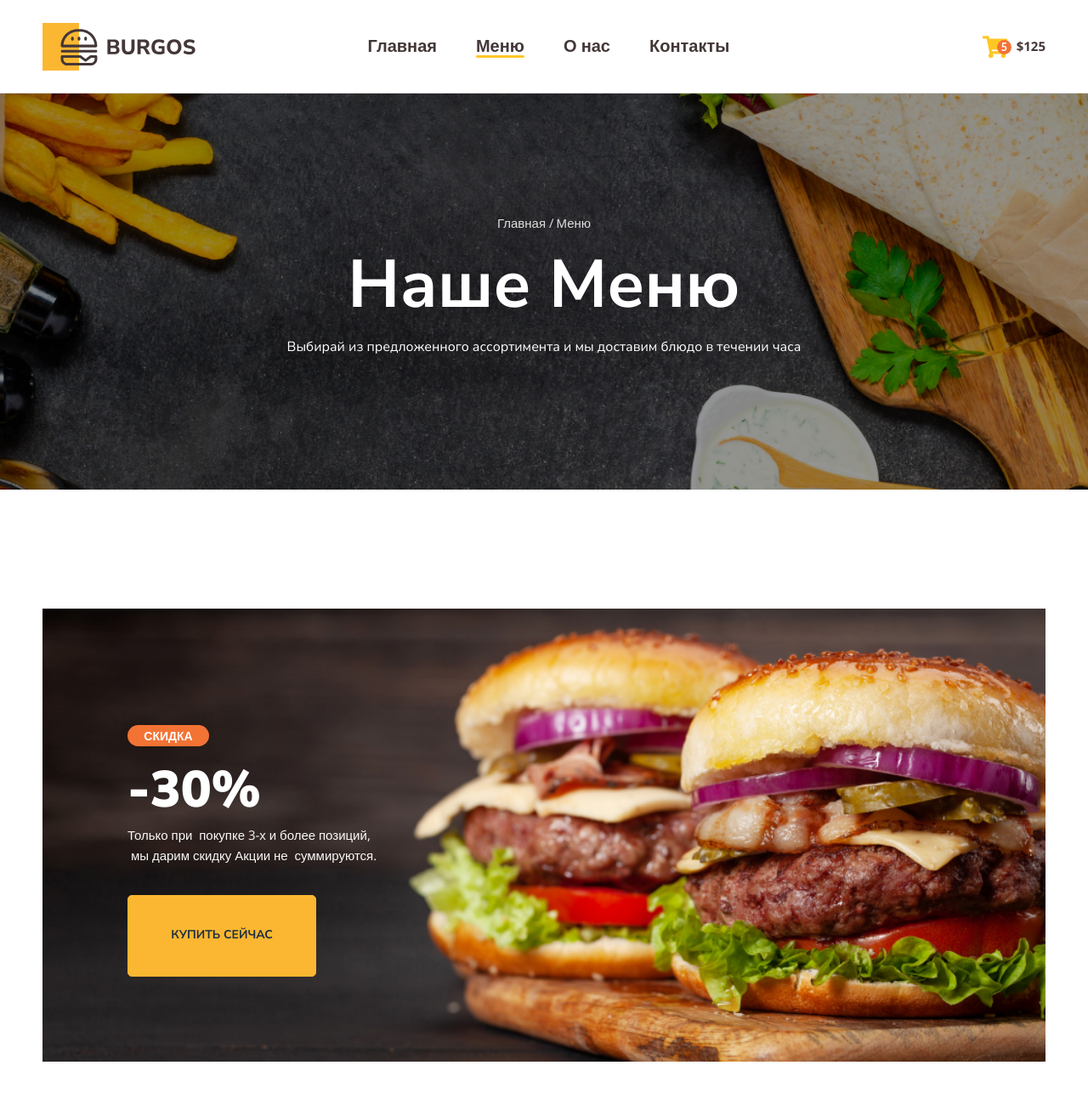
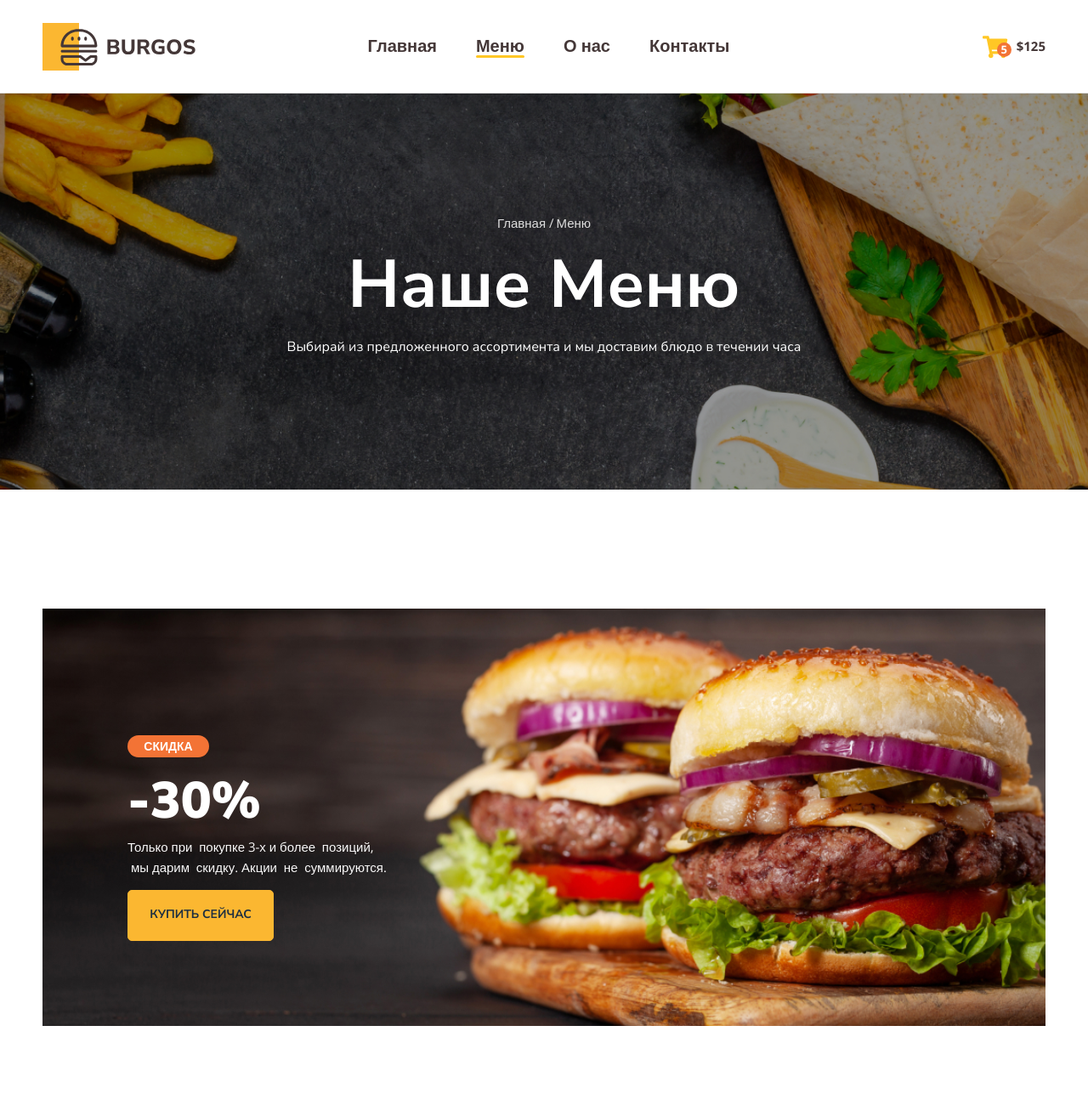
Before and after one commit to SashaSuperKot/Module01-Burger, a plain HTML site: page menu.html in a window 1280 px wide. Shown: the top 1300 px of the page at 85% size. Drawn offline with nearby package versions, Linux system fonts and the light colour scheme.

Commit message:
01_lesson16_correct

```diff
--- a/menu.html
+++ b/menu.html
@@ -57,7 +57,7 @@
                         -30%
                     </h2>
                     <p class="banner-text">
-                        Только при&nbsp; покупке 3-х и более позиций, &nbsp;мы&nbsp;дарим скидку Акции не&nbsp;
+                        Только при&nbsp; покупке 3-х и более &nbsp;позиций,&nbsp; &nbsp;мы&nbsp;дарим &nbsp;скидку.&nbsp;Акции&nbsp; не&nbsp;
                         суммируются.
                     </p>
                     <a href="#menuBurger" class="banner-link">купить сейчас</a>
@@ -76,7 +76,8 @@
                     <option value="down">По убыванию</option>
                 </select>
             </div>
-            <section class="menu"><div class="menu-grid">
+            <section class="menu">
+    <div class="menu-grid">
                 <div class="menu-grid-item">
                      <div class="menu-grid-cover">
                         <img src="images/img1burger.jpg" alt="Острый бургер">
@@ -110,8 +111,6 @@
                     <span class="menu-grid-text">купить</span>
                 </button>
            </div>
-    </div>
-<div class="menu-grid">
            <div class="menu-grid-item">
             <div class="menu-grid-cover">
                <img src="images/menu/4bg.jpg" alt="Острый бургер">
@@ -144,6 +143,8 @@
            <span class="menu-grid-icon"></span>
            <span class="menu-grid-text">купить</span>
        </button>
+       </div>
+    </div>
 </div>
 </div>
 </div>
--- a/styles/main.css
+++ b/styles/main.css
@@ -74,18 +74,18 @@ header{
     max-height: 26px;
 }
 .button-count {
-    font-family: 'Lato', sans-serif;
+    font-family: 'Open Sans', sans-serif;;
     font-weight: 700;
     font-size: 13px;
     color: #FFFFFF;
-    background: #f37335;
+    background: #F37335;
     border-radius: 100%;
     position: absolute;
     width: 17px;
     height: 17px;
-    text-align:center;
+    text-align: center;
     line-height: 1.3;
-    bottom: 4px;
+    bottom: 1px;
     right: -4px;
 }
 .button-text {
@@ -147,41 +147,43 @@ margin-bottom: 18px;
 }
 .banner-box {
     background-image: url(../images/bg1.jpg);
-    text-align: left;
-    color:#FFFFFF
-    background-repeat: no-repeat;
     background-size: cover;
     background-position: center center;
-    padding: 100px;
+    color: #FFFFFF;
+    position: relative;
+    display: flex;
+    flex-direction: column;
+    padding: 100px 727px 100px 100px;
+    margin-bottom: 100px;
 }
 .banner-title {
     color: #FFFFFF;
     font-weight: 900;
     font-size: 60px;
-    width: 157px;
-    height: 58px;
-    margin-top: 37px;
-    margin-bottom: 59px;
+    margin-bottom: 0px;
     line-height: 1.4;
 }
 .banner-text {
-    color: #FAF9F9 ;
-    font-size: 15px;
-    line-height: 1.6;
     font-family: 'Open Sans', sans-serif;
     max-width: 353px;
-    margin-top: 0;
-    margin-bottom: 35px;
+    font-weight: 400;
+    font-size: 15px;
+    line-height: 24px;
+    margin: 0 0 15px 0;
 }
 .banner-link {
+    background-color: #FBB731;
+    color: #1E2F40;
+    font-weight: 700;
     font-size: 14px;
-    padding: 18px 25px;
+    line-height: 59px;
+    text-align: center;
     text-transform: uppercase;
     text-decoration: none;
-    color:#1E2F40;
-    background-color:#FBB731;
+    width: 170px;
+    height: 58px;
+    border: 1px solid #FBB731;
     border-radius: 5px;
-    border: 1px solid #FBB731;
 }
 .banner-link:hover {
     background-color: transparent;
```
Lines whose indentation alone changed are shown as unchanged.
